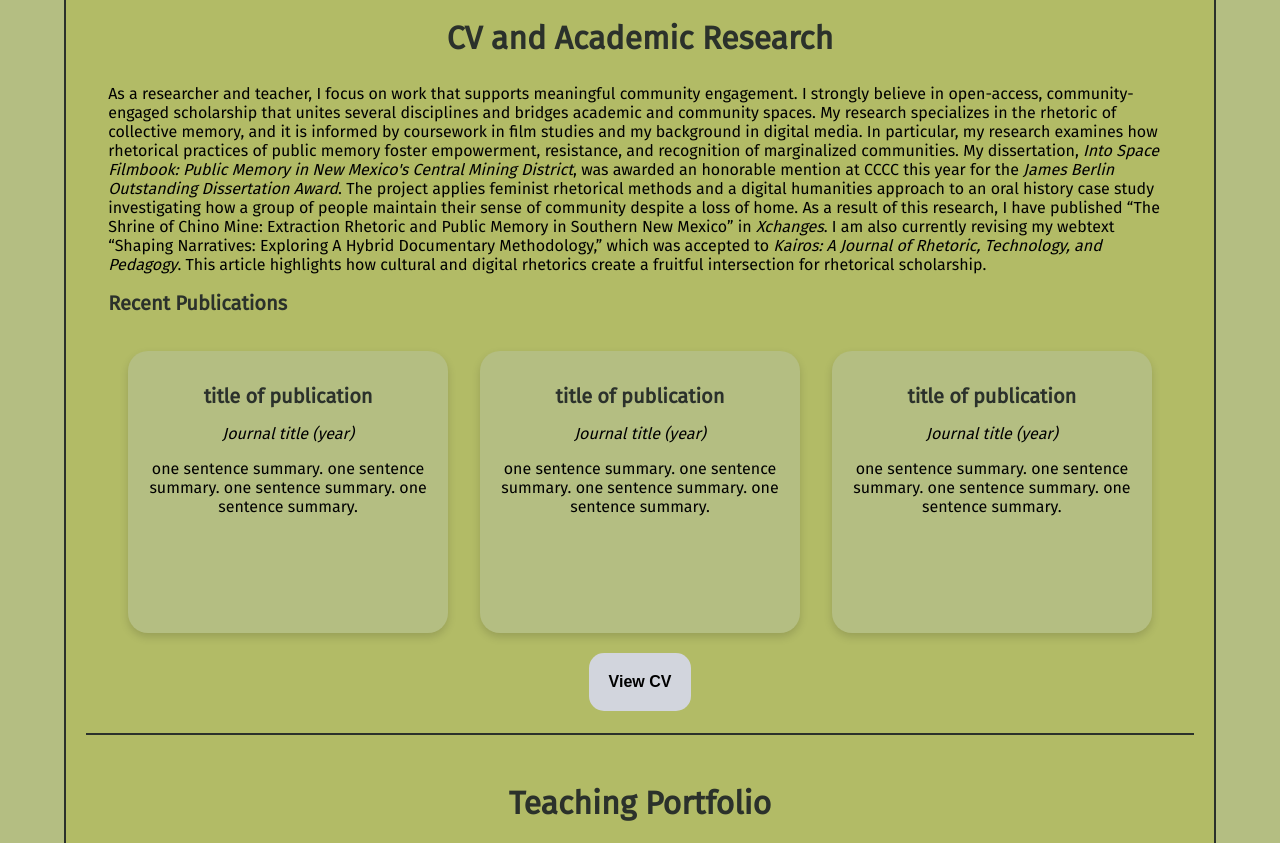
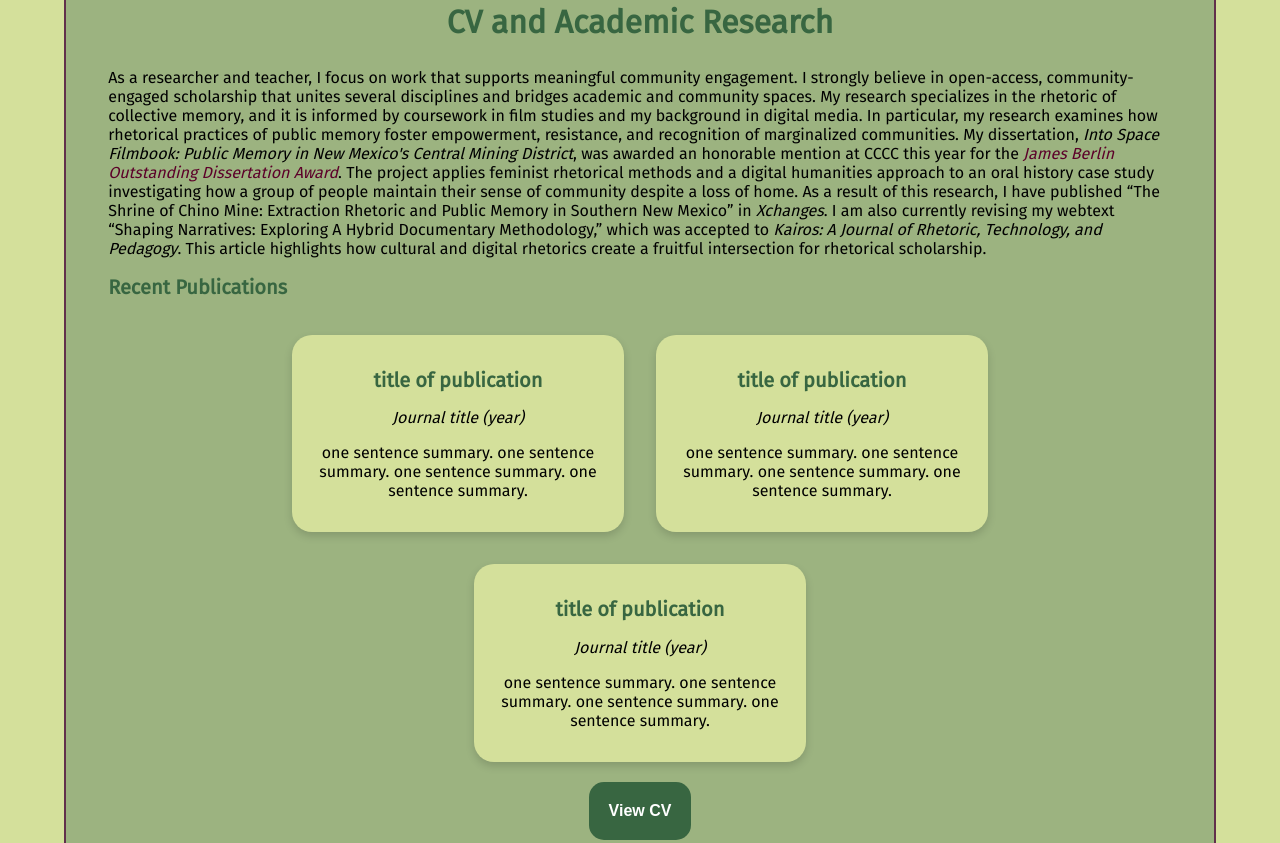
Before and after one commit to battlingspork/Coding-Portfolio, a plain HTML site: page index.html in a window 1280 px wide. Shown: the part 701-1544 px from the top of the page. Drawn offline with Linux system fonts and the light colour scheme.

Commit message:
Fixed the ulgy green color. I started with a new color scheme that is soft green and adds maroon.

```diff
--- a/index.html
+++ b/index.html
@@ -25,14 +25,13 @@
 
       <main>
         <div class="biobox">
-          <figure>
             <img
               src="images/headshot.jpg"
               alt="This is a picture of me. I am a white, middle-aged woman with medium-length brown hair and freckles. In this image, I am wearing a white shirt and large white earrings"
               width="200"
               margin="0"
+              class="biopic"
             />
-          </figure>
           <h1>About me</h1>
           <p>
             I earned my PhD in Rhetoric, Composition, and the Teaching of
@@ -128,7 +127,7 @@
     <p>Short course discription </p>
   </div>
    <div class="card">
-    <a img scr="link"></a>
+    <a img scr="images/Openhere.png"></a>
     <h3>First Year Writing for Transfer Students</h3>
     <p>Short course discription </p>
   </div>
--- a/styles/styles.css
+++ b/styles/styles.css
@@ -5,11 +5,12 @@
   font-style: normal;
 }
 :root {
-  --color-background: #b4be82;
+  --color-background: #d4e09b;
   --text-color: #000000;
-  --color-primary: #b2bb66;
-  --color-secondary: #2b312b;
-  --color-accent: #d2d5dd;
+  --color-primary: #9cb380;
+  --color-secondary: #386641;
+  --color-accent: #5c0029;
+  --color-borders: #61304b;
   --font-body: "Fira_Sans", sans-serif;
   margin: 0;
 }
@@ -24,7 +25,9 @@ h1 {
   font-weight: 700;
   text-align: center;
 }
-
+em {
+  color: var(--color-accent);
+}
 h2 {
   font-size: 1.25rem;
   font-weight: 600;
@@ -46,11 +49,13 @@ h3 {
   font-size: 1.2rem;
   text-shadow: 2px 2px 4px var(--color-secondary);
 }
-
+.biopic {
+  float: right;
+}
 /* Sections */
 section[id] {
   padding: 2%;
-  border-bottom: 2px solid var(--color-secondary);
+  border-bottom: 2px solid var(--color-borders);
 }
 /* Galleries */
 .gallery {
@@ -62,8 +67,9 @@ section[id] {
   flex-wrap: wrap;
 }
 .gallery .card {
-  flex: 1 250px;
-  min-height: 250px;
+  flex: 1 1 calc(33.333% - 2rem); /* three per row */
+  min-width: 250px;
+  max-width: 300px;
   background-color: var(--color-background);
   border-radius: 20px;
   padding: 1rem;
@@ -85,7 +91,7 @@ body {
 }
 main {
   background-color: var(--color-primary);
-  border: 2px solid var(--color-secondary);
+  border: 2px solid var(--color-borders);
   border-radius: 30px;
   padding: 20px;
   overflow: auto;
@@ -134,7 +140,8 @@ nav a:active {
   text-decoration: none;
 }
 nav a:hover {
-  background: var(--color-accent);
+  background: var(--color-secondary);
+  color: #ffffff;
   opacity: 80%;
   border: 2px solid var(--color-accent);
 }
@@ -155,14 +162,14 @@ button {
   font-size: 1rem;
   border: none;
   border-radius: 15px;
-  background-color: var(--color-accent);
-  color: var(--text-color);
+  background-color: var(--color-secondary);
+  color: #ffffff;
   font-weight: bold;
   cursor: pointer;
   align-items: center;
 }
 
 button:hover {
-  background-color: var(--color-secondary);
+  background-color: var(--color-accent);
   color: #fff;
 }
```
